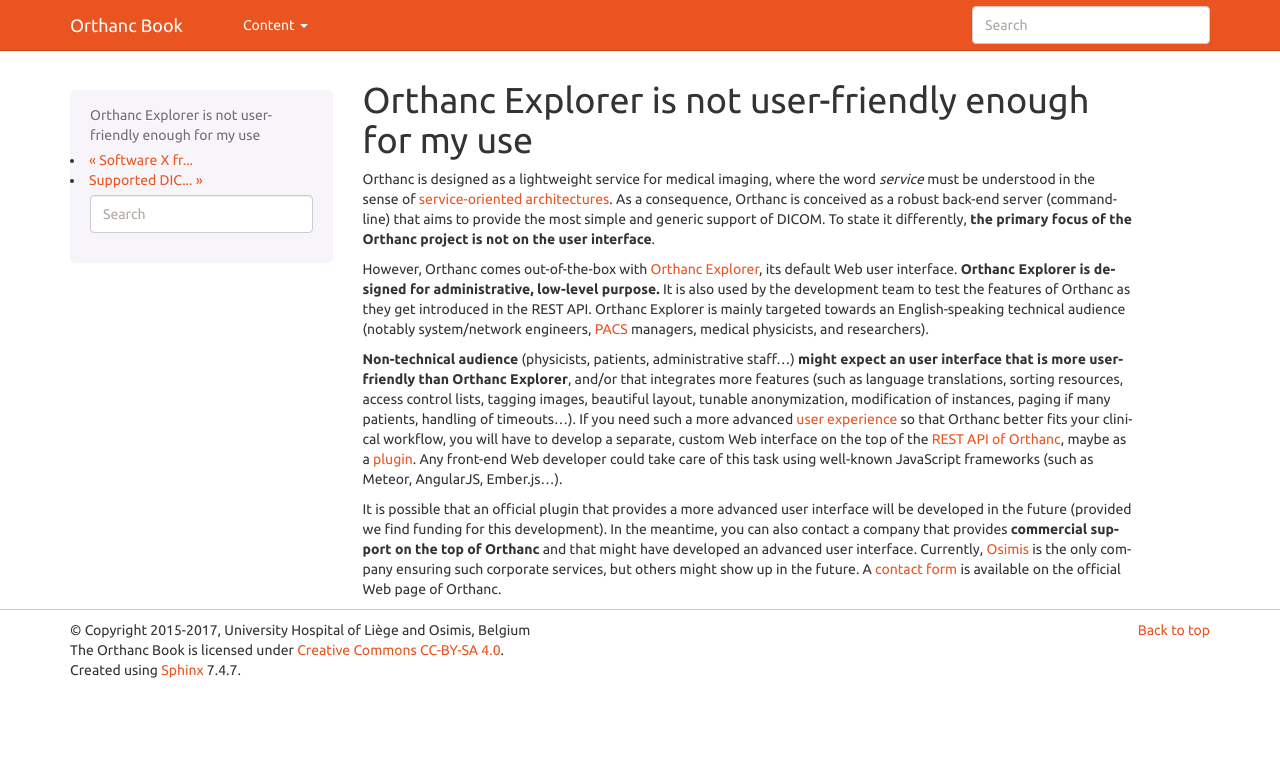
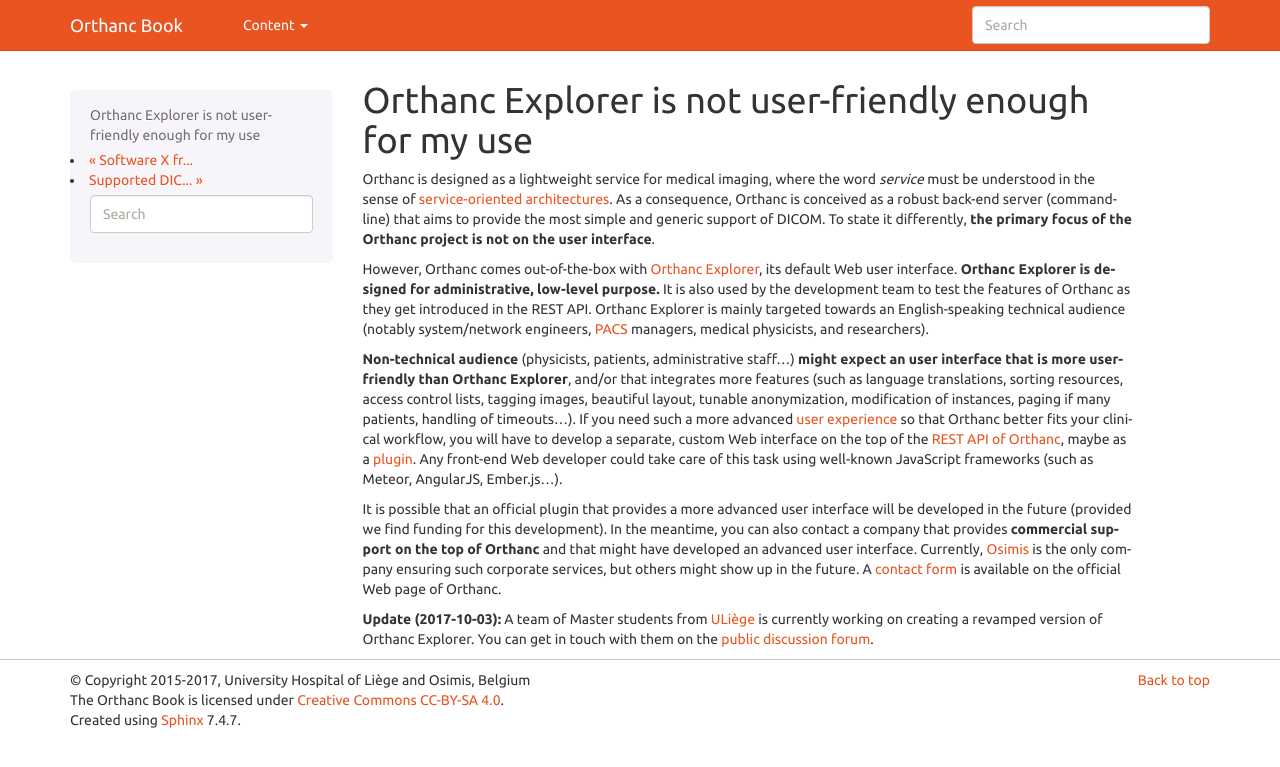
Before and after one commit to orthanc-mirrors/orthanc-book, a Sphinx documentation site: the page built from Sphinx/source/faq/improving-interface.rst, in a window 1280 px wide. Shown: the top 767 px of the page. Built offline with Sphinx 7.4.7, drawn with Linux system fonts in a browser that asks for light colours.

Commit message:
proj0010

```diff
--- a/Sphinx/source/faq/improving-interface.rst
+++ b/Sphinx/source/faq/improving-interface.rst
@@ -46,3 +46,9 @@
 corporate services, but others might show up in the future. A `contact
 form <http://www.orthanc-server.com/orthanc-pro.php>`_ is available on
 the official Web page of Orthanc.
+
+**Update (2017-10-03):** A team of Master students from `ULiège
+<https://www.uliege.be/>`__ is currently working on creating a
+revamped version of Orthanc Explorer. You can get in touch with them
+on the `public discussion forum
+<https://groups.google.com/d/msg/orthanc-users/oOyKTmfs-J0/B6eyBJcvCAAJ>`__.
```
